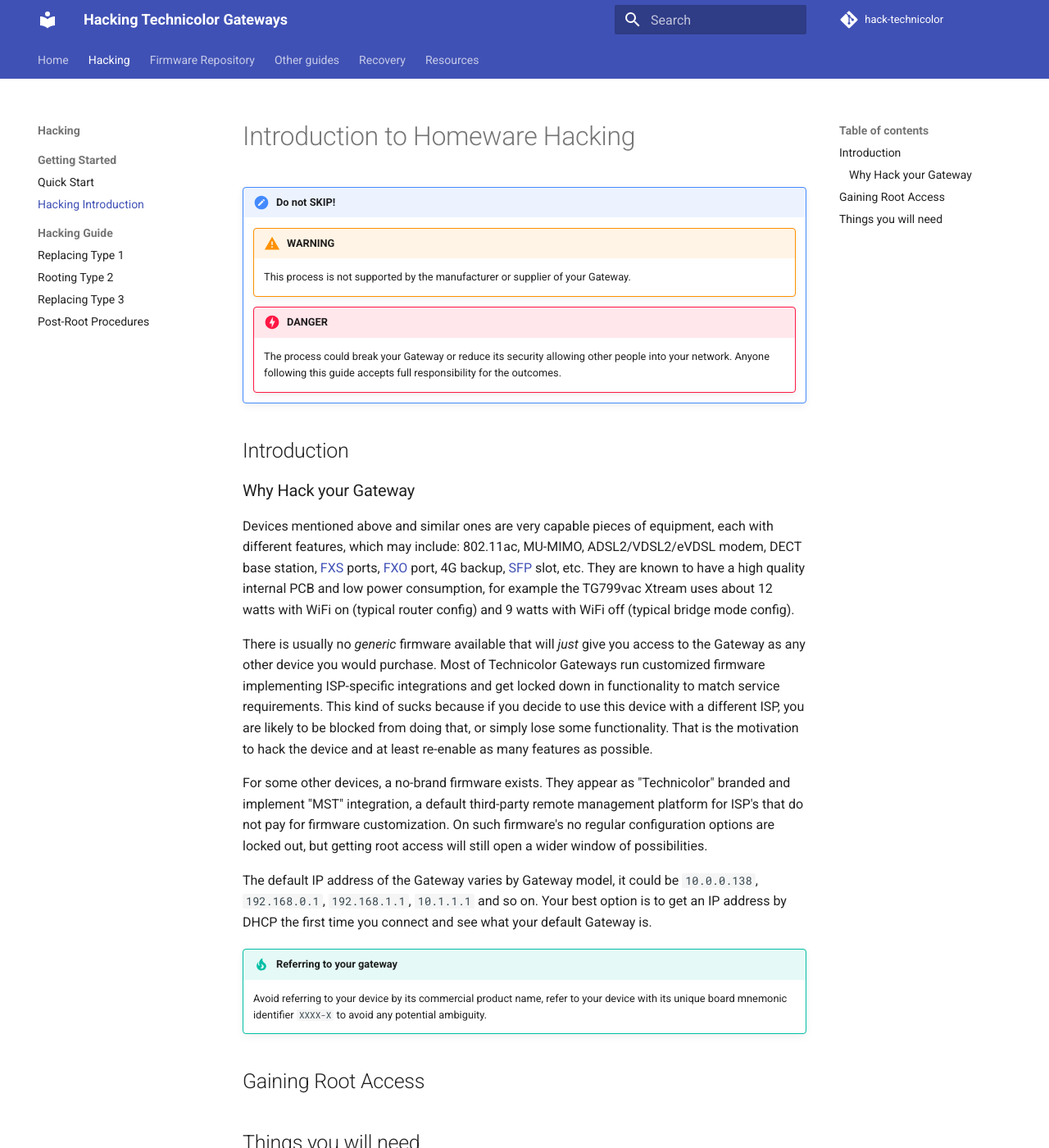
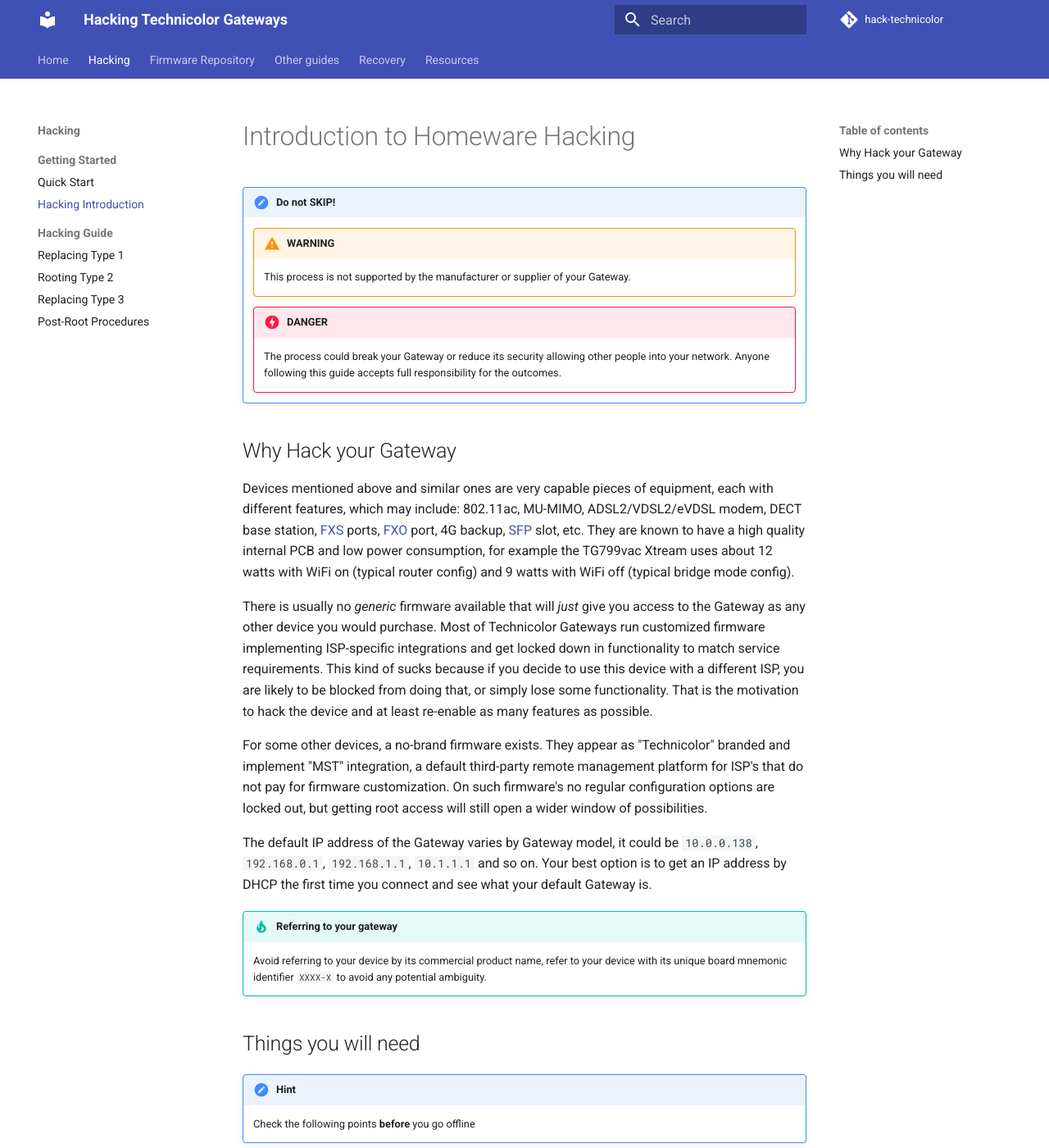
Before and after one commit to hack-technicolor/hack-technicolor, an MkDocs documentation site: the page built from docs/Introduction.md, in a window 1280 px wide and 1400 px high. Shown: the whole window at 82% size. Built offline with MkDocs 1.6.1 and Material for MkDocs 9.7.7, drawn with Linux system fonts in a browser that asks for light colours; comment, search, counter and statistics services are not loaded.

Commit message:
fix headigs

```diff
--- a/docs/Introduction.md
+++ b/docs/Introduction.md
@@ -6,9 +6,7 @@
     !!! danger "DANGER"
         The process could break your Gateway or reduce its security allowing other people into your network. Anyone following this guide accepts full responsibility for the outcomes.
 
-## Introduction
-
-### Why Hack your Gateway
+## Why Hack your Gateway
 
 Devices mentioned above and similar ones are very capable pieces of equipment, each with different features, which may include: 802.11ac, MU-MIMO, ADSL2/VDSL2/eVDSL modem, DECT base station, [FXS](https://en.wikipedia.org/wiki/Foreign_exchange_service_%28telecommunications%29#Foreign_exchange_station) ports, [FXO](https://en.wikipedia.org/wiki/Foreign_exchange_service_%28telecommunications%29#Foreign_exchange_station) port,  4G backup, [SFP](https://en.wikipedia.org/wiki/Small_form-factor_pluggable_transceiver) slot, etc. They are known to have a high quality internal PCB and low power consumption, for example the TG799vac Xtream uses about 12 watts with WiFi on (typical router config) and 9 watts with WiFi off (typical bridge mode config).
 
@@ -20,8 +18,6 @@
 
 !!! tip "Referring to your gateway"
     Avoid referring to your device by its commercial product name, refer to your device with its unique board mnemonic identifier `XXXX-X` to avoid any potential ambiguity.
-
-## Gaining Root Access
 
 ## Things you will need
 
```
